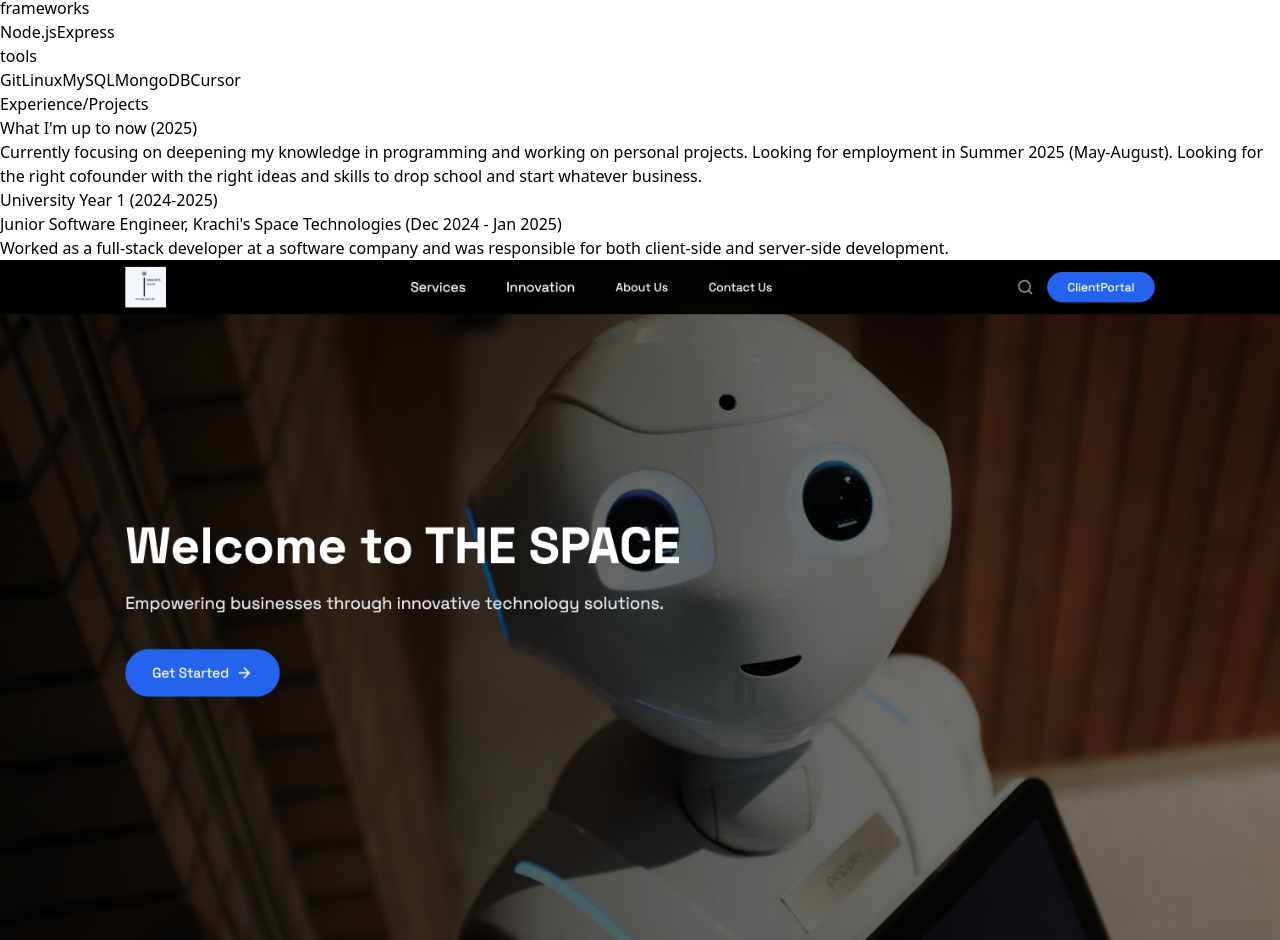
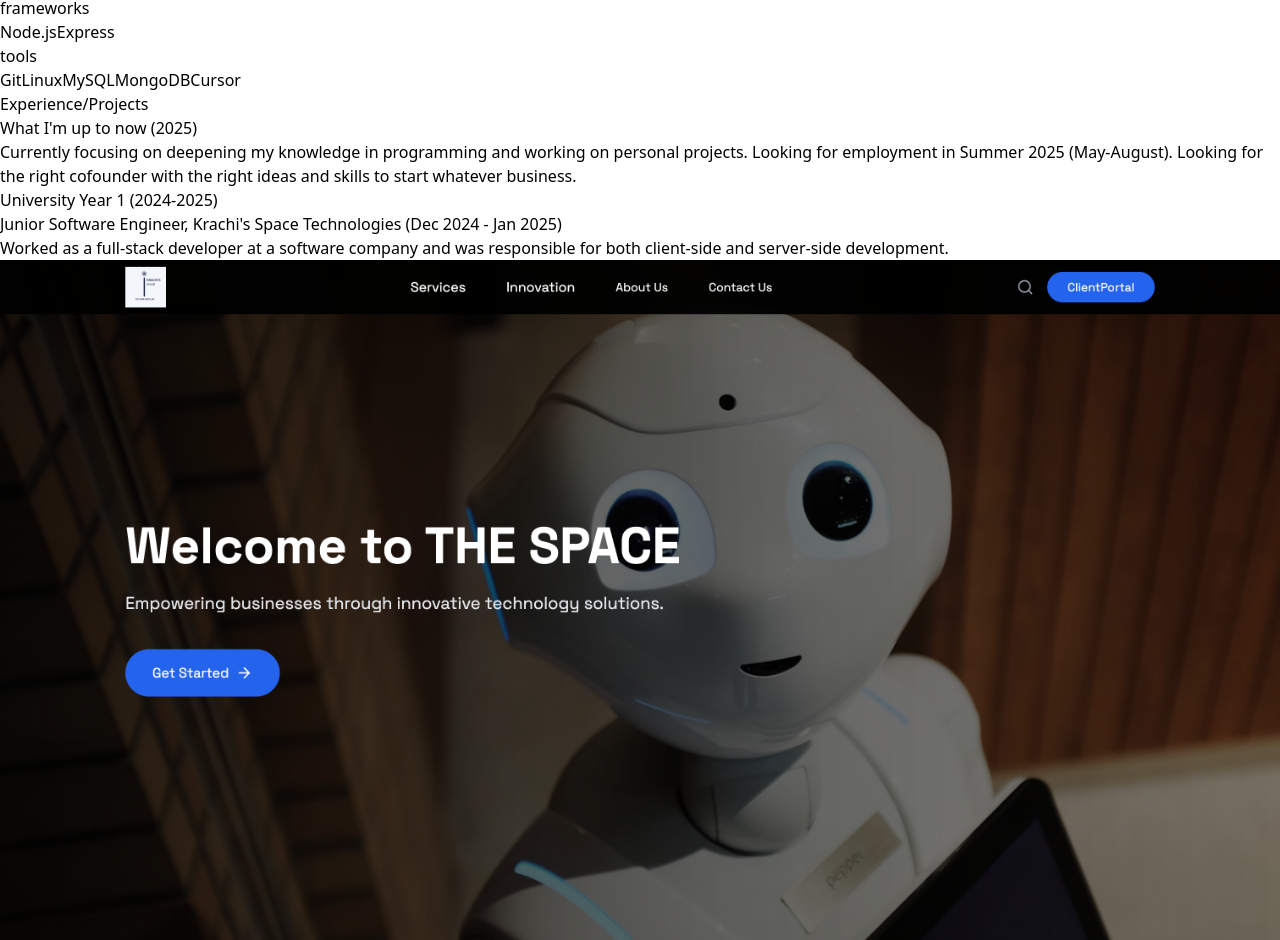
Before and after one commit to TomZhang11/Portfolio, a React (Vite) app: page / in a window 1280 px wide. Shown: the part 5759-6699 px from the top of the page. Built offline with nearby package versions, Linux system fonts and the light colour scheme.

Commit message:
update experience text

```diff
--- a/src/data/experiences.js
+++ b/src/data/experiences.js
@@ -2,8 +2,8 @@ export const experiences = {
     current: {
         title: "What I'm up to now (2025)",
         description: "Currently focusing on deepening my knowledge in programming and working on personal projects. Looking\
-        for employment in Summer 2025 (May-August). Looking for the right cofounder with the right ideas and skills to drop\
-        school and start whatever business."
+        for employment in Summer 2025 (May-August). Looking for the right cofounder with the right ideas and skills to\
+        start whatever business."
     },
     university: {
         title: "University Year 1 (2024-2025)",
```
